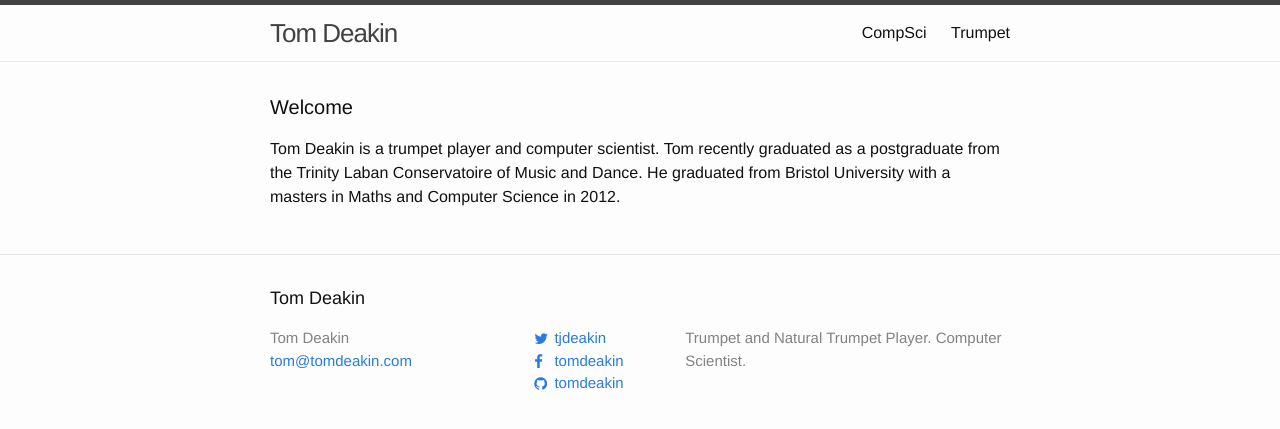
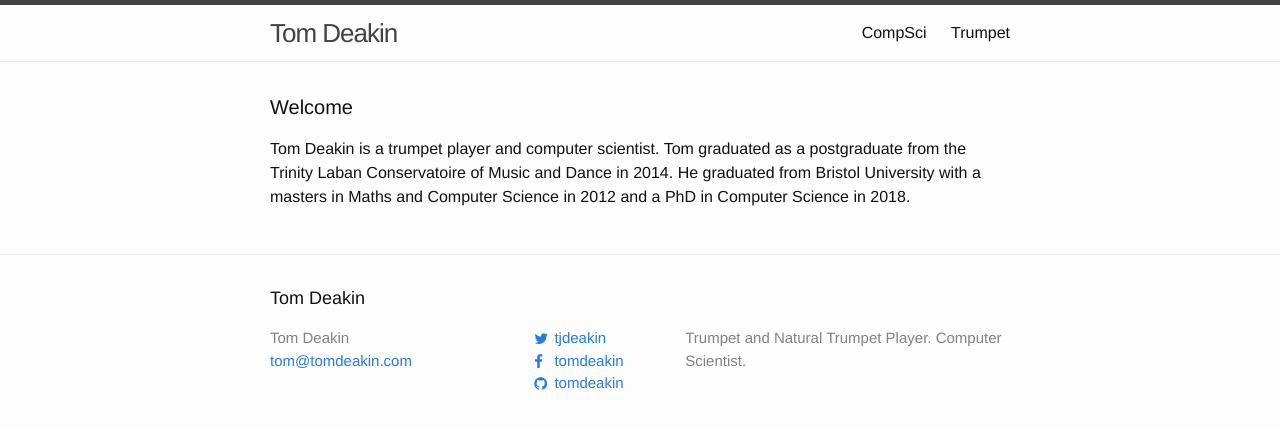
Before and after one commit to tomdeakin/tomdeakin.github.io, a Jekyll site: the page built from index.html, in a window 1280 px wide. Shown: the top 429 px of the page. Built offline with Jekyll 4.4.1, drawn with Linux system fonts in a browser that asks for light colours; nearby versions of some CDN libraries.

Commit message:
Update index.html

```diff
--- a/index.html
+++ b/index.html
@@ -7,7 +7,7 @@
   <h1 class="page-heading">Welcome</h1>
 
   <p>
-    Tom Deakin is a trumpet player and computer scientist. Tom recently graduated as a postgraduate from the Trinity Laban Conservatoire of Music and Dance. He graduated from Bristol University with a masters in Maths and Computer Science in 2012.
+    Tom Deakin is a trumpet player and computer scientist. Tom graduated as a postgraduate from the Trinity Laban Conservatoire of Music and Dance in 2014. He graduated from Bristol University with a masters in Maths and Computer Science in 2012 and a PhD in Computer Science in 2018.
   </p>
 
 </div>
```
